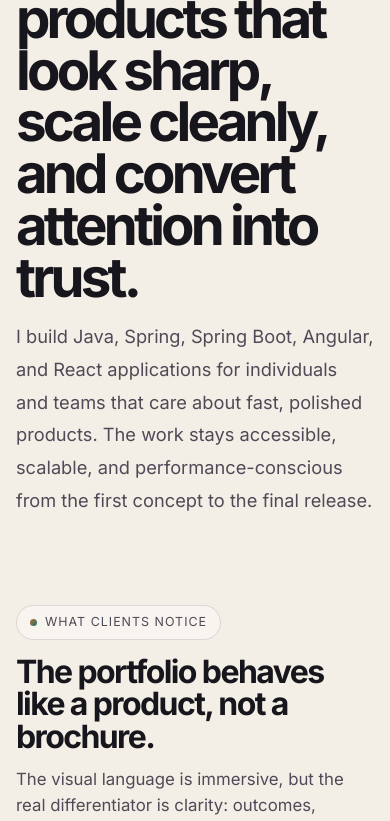
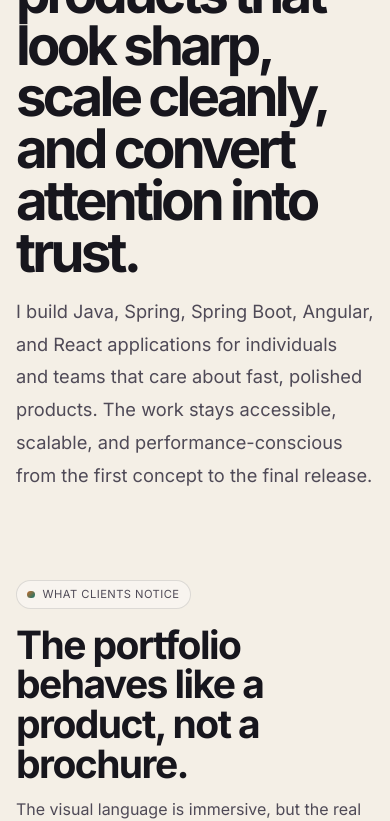
Before and after one commit to Far-Art/artur-portfolio, an Angular app: page / in a window 390 px wide. Shown: the part 1156-1977 px from the top of the page. Built offline with nearby package versions, Linux system fonts and the light colour scheme.

Commit message:
add material symbols

```diff
--- a/src/index.html
+++ b/src/index.html
@@ -7,6 +7,7 @@
     <meta name="viewport" content="width=device-width, initial-scale=1" />
     <link rel="icon" type="image/png" href="favicon_light.png" media="(prefers-color-scheme: light)" />
     <link rel="icon" type="image/png" href="favicon_dark.png" media="(prefers-color-scheme: dark)" />
+    <link rel="stylesheet" href="https://fonts.googleapis.com/css2?family=Material+Symbols+Rounded:opsz,wght,FILL,GRAD@20..48,100..700,0..1,-50..200" />
 </head>
 <body>
 <app-root></app-root>
--- a/src/styles.scss
+++ b/src/styles.scss
@@ -257,6 +257,13 @@ html[data-theme-transition]::view-transition-new(root) {
     clip-path: circle(0 at var(--theme-reveal-x) var(--theme-reveal-y));
 }
 
+.material-symbols-rounded {
+    font-variation-settings: 'FILL' 1,
+    'wght' 400,
+    'GRAD' 0,
+    'opsz' 48
+}
+
 @media (prefers-reduced-motion: reduce) {
     html {
         scroll-behavior: auto;
@@ -268,3 +275,30 @@ html[data-theme-transition]::view-transition-new(root) {
         animation-duration: 1ms;
     }
 }
+
+@media (max-width: 640px) {
+    body {
+        line-height: 1.55;
+    }
+
+    .eyebrow {
+        max-width: 100%;
+        padding: 0.4rem 0.65rem;
+        font-size: 0.7rem;
+        letter-spacing: 0.04em;
+        line-height: 1.25;
+    }
+
+    .section-heading {
+        margin-bottom: 1.5rem;
+    }
+
+    .section-heading h2 {
+        font-size: clamp(1.8rem, 10vw, 2.65rem);
+        letter-spacing: -0.04em;
+    }
+
+    .section-heading p {
+        font-size: 1rem;
+    }
+}
```
